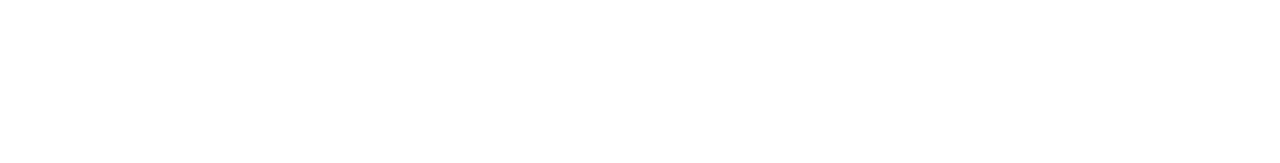
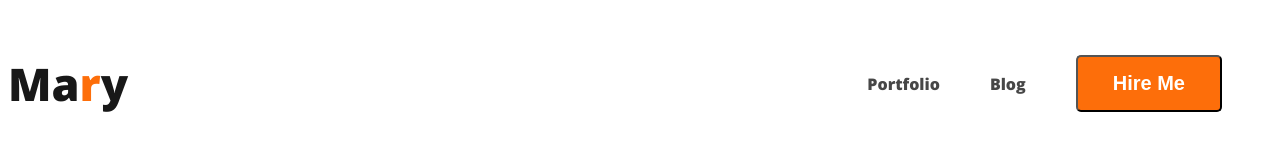
Before and after one commit to imgazi/developer-portfolio, a plain HTML site: page index.html in a window 1280 px wide. Drawn offline with nearby package versions, Linux system fonts and the light colour scheme.

Commit message:
added nav

```diff
--- a/index.html
+++ b/index.html
@@ -4,10 +4,22 @@
     <meta charset="UTF-8">
     <meta name="viewport" content="width=device-width, initial-scale=1.0">
     <title>WEB Developer Portfolio</title>
+    <!-- shared google fonts -->
+    <link rel="preconnect" href="https://fonts.googleapis.com">
+<link rel="preconnect" href="https://fonts.gstatic.com" crossorigin>
+<link href="https://fonts.googleapis.com/css2?family=Open+Sans:wght@800&display=swap" rel="stylesheet">
+    <link rel="stylesheet" href="style/portfolio.css">
 </head>
 <body>
     <header>
-
+        <nav>
+            <h3 class="nav-title">Ma<span class="orange-color">r</span>y</h3>
+            <ul>
+                <li><a href="">Portfolio</a></li>
+                <li><a href="">Blog</a></li>
+                <li><button class="button-primary">Hire Me</button></li>
+            </ul>
+        </nav>
     </header>
     <main>
 
--- /dev/null
+++ b/style/portfolio.css
@@ -0,0 +1,45 @@
+/* nav related styles */
+nav {
+    display: flex;
+    justify-content: space-between;
+}
+
+.orange-color {
+    color: #FD6E0A;
+}
+
+/* shared google fonts */
+body {
+    font-family: 'Open Sans', sans-serif;
+}
+
+.button-primary {
+    border-radius: 5px;
+    background: #FD6E0A;
+    font-size: 20px;
+    color: white;
+    font-style: normal;
+    font-weight: 700;
+    padding: 15px 35px;
+}
+
+.nav-title {
+    color: var(--Dark-01, #181818);
+    font-size: 45px;
+    font-weight: 800;
+}
+
+nav>ul {
+    display: flex;
+    align-items: center;
+}
+
+nav li {
+    list-style: none;
+     margin-right: 50px;
+}
+
+nav a {
+    text-decoration: none;
+    color: var(--Dark-02, #474747);
+}
```
